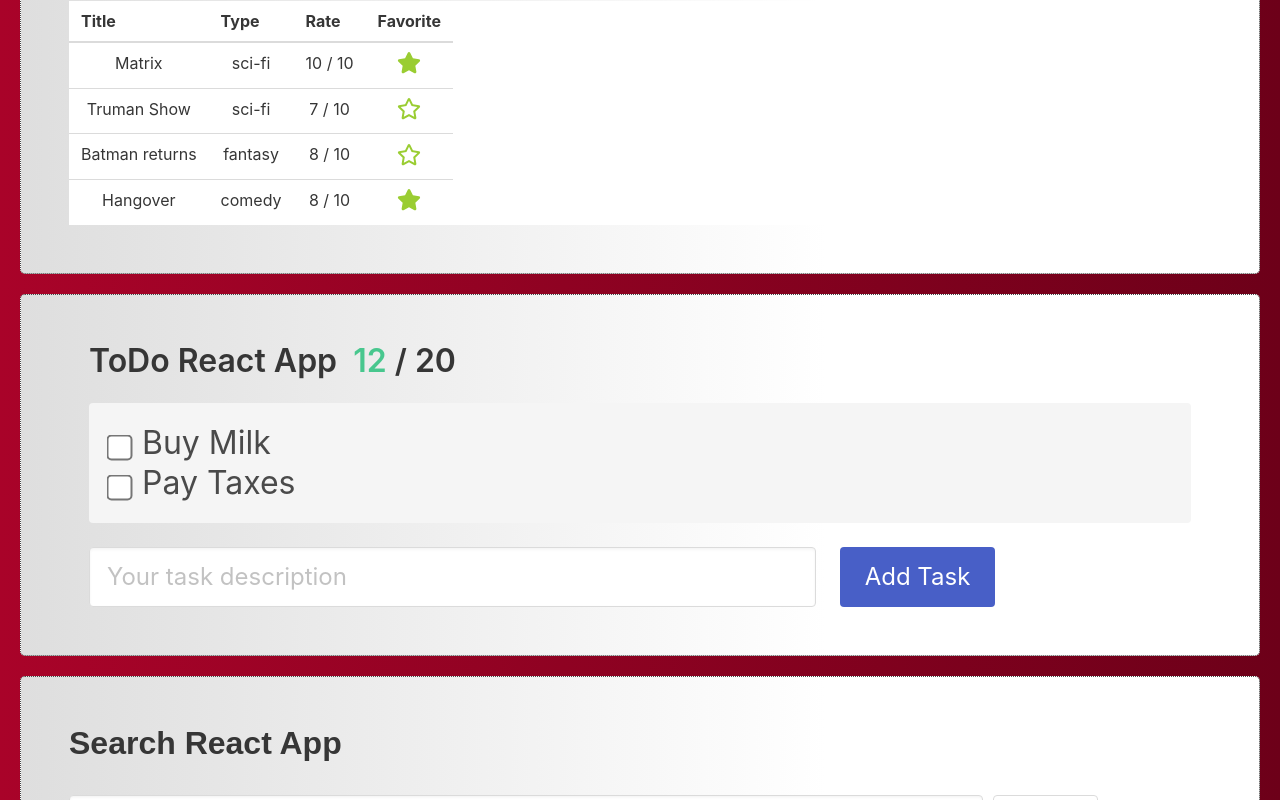
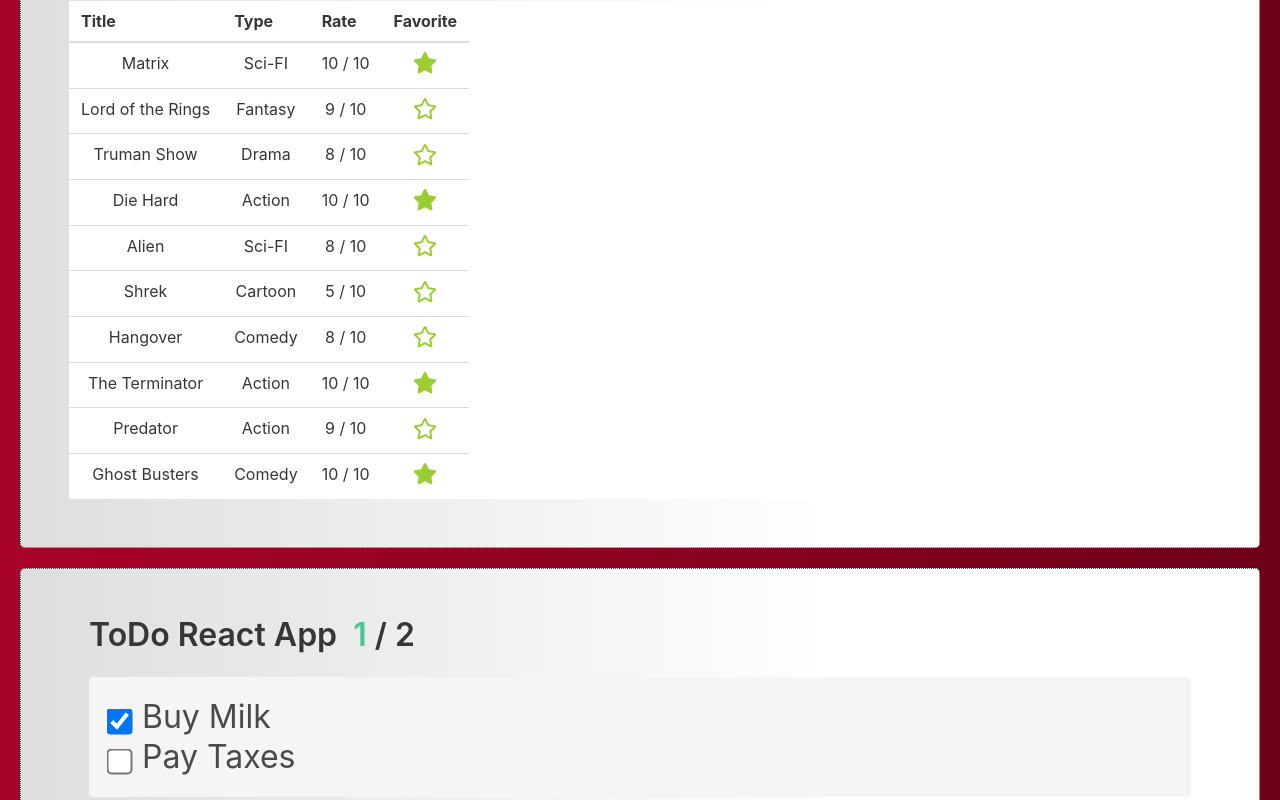
Before and after one commit to wilkpiotr/react-local-apps, a React app: page / in a window 1280 px wide. Shown: the part 340-1140 px from the top of the page. Built offline with nearby package versions, Linux system fonts and the light colour scheme.

Commit message:
finished section ToDo

```diff
--- a/src/components/LikeMovies/LikeMovies.jsx
+++ b/src/components/LikeMovies/LikeMovies.jsx
@@ -1,62 +1,46 @@
-import React from 'react';
+import React, { Component } from 'react';
 import './LikeMovies.css';
 import movies from './data';
+import Table from './Table';
+import Select from './Select';
 
-const LikeMovies = () => {
+class LikeMovies extends Component {
+
+  state = {
+    movies: movies,
+    shownMovies: movies,
+    favorites: false // filter only favorites movies flag
+  };
+
+  handleSelectChange = (e) => {
+
+    const isFavorite =  e.target.value === "favorite" ? true : false;
+    const newMovies = isFavorite ? this.state.movies.filter((movie) => {
+        return movie.favorite;
+    }) : this.state.movies;
+
+    this.setState({
+      shownMovies: newMovies,
+      favorites: e.target.value === "favorite" ? true : false
+    });
+
+
+  }
+
+  render() {
   return (<section className="section LikeMovies project">
     <div className="container">
       <h1 className="title">Like Movies React App</h1>
       <div className="field">
-          <div className="control">
-            <div className="select is-medium">
-              <select>
-                <option>All</option>
-                <option>Favorite</option>
-              </select>
-            </div>
-          </div>
+        <Select onSelectChange={this.handleSelectChange} favorites={this.state.favorites} />
       </div>
       <div className="favorite-count"><i className="fas fa-lg fa-star"/> You like: 3 from 5 movies</div>
       <div className="table">
-        <table className="table">
-        <thead>
-          <tr>
-            <th>Title</th>
-            <th>Type</th>
-            <th>Rate</th>
-            <th>Favorite</th>
-          </tr>
-        </thead>
-        <tbody>
-          <tr>
-            <td>Matrix</td>
-            <td>sci-fi</td>
-            <td>10 / 10</td>
-            <td><span className="icon like-movie"><i className="fas fa-lg fa-star"></i></span></td>
-          </tr>
-          <tr>
-            <td>Truman Show</td>
-            <td>sci-fi</td>
-            <td>7 / 10</td>
-            <td><span className="icon like-movie"><i className="far fa-lg fa-star"></i></span></td>
-          </tr>
-          <tr>
-            <td>Batman returns</td>
-            <td>fantasy</td>
-            <td>8 / 10</td>
-            <td><span className="icon like-movie"><i className="far fa-lg fa-star"></i></span></td>
-          </tr>
-          <tr>
-            <td>Hangover</td>
-            <td>comedy</td>
-            <td>8 / 10</td>
-            <td><span className="icon like-movie"><i className="fas fa-lg fa-star"></i></span></td>
-          </tr>
-        </tbody>
-        </table>
+         <Table shownMovies={this.state.shownMovies}/>
       </div>
       </div>
     </section>)
+  }
 }
 
 export default LikeMovies;
--- /dev/null
+++ b/src/components/LikeMovies/Select.jsx
@@ -0,0 +1,15 @@
+import React from 'react';
+
+const Select = (props) => {
+  return (
+    <div className="control">
+      <div className="select is-medium">
+        <select onChange={props.onSelectChange} value={props.favorites ? "favorite" : "all"} >
+          <option value="all">All</option>
+          <option value="favorite">Favorite</option>
+        </select>
+      </div>
+    </div>
+  )
+}
+export default Select;
--- /dev/null
+++ b/src/components/LikeMovies/Table.jsx
@@ -0,0 +1,36 @@
+import React from 'react';
+import PropTypes from 'prop-types';
+
+const Table = (props) => {
+  return (<table className="table">
+  <thead>
+    <tr>
+      <th>Title</th>
+      <th>Type</th>
+      <th>Rate</th>
+      <th>Favorite</th>
+    </tr>
+  </thead>
+  <tbody>
+    {
+      props.shownMovies.map((movie) => {
+        const iconType = movie.favorite ? 'fas' : 'far';
+        return (
+          <tr key={movie.title}>
+            <td>{movie.title}</td>
+            <td>{movie.type}</td>
+            <td>{movie.rate} / 10</td>
+            <td><span className="icon like-movie"><i className={`${iconType} fa-lg fa-star`}></i></span></td>
+          </tr>
+        );
+      })
+    }
+  </tbody>
+  </table>)
+}
+
+Table.propTypes = {
+  shownMovies: PropTypes.array.isRequired
+}
+
+export default Table;
--- /dev/null
+++ b/src/components/ToDo/AddTask.jsx
@@ -0,0 +1,17 @@
+import React from 'react';
+
+const AddTask = (props) => {
+
+    return (
+        <div className="columns">
+              <div className="column is-two-thirds">
+                <input ref={props.rel} className="input is-large" placeholder="Your task description" />
+              </div>
+              <div className="column">
+                <a onClick={props.onAddTaskClick} className="button is-link is-large">Add Task</a>
+              </div>
+            </div>
+    )
+}
+
+export default AddTask;
--- /dev/null
+++ b/src/components/ToDo/Task.jsx
@@ -0,0 +1,18 @@
+import React from 'react';
+
+const Task = (props) => {
+
+    return (
+
+
+        <div>
+          <label className="checkbox is-size-3">
+            <input onChange={() => props.onClick(props.index)} className="todo-checkbox" checked={props.task.done} type="checkbox" />
+            {props.task.title}
+          </label>
+        </div>
+
+    )
+}
+
+export default Task;
--- /dev/null
+++ b/src/components/ToDo/TaskCounter.jsx
@@ -0,0 +1,11 @@
+import React, { Fragment } from 'react';
+
+const TaskCounter = (props) => {
+    return (
+        <Fragment>
+            <span className="has-text-success">{props.done}</span> / {props.total}
+        </Fragment>
+    )
+}
+
+export default TaskCounter;
--- /dev/null
+++ b/src/components/ToDo/TasksList.jsx
@@ -0,0 +1,15 @@
+import React from 'react';
+import Task from './Task'
+
+const TasksList = (props) => {
+
+    return (<div className="notification">
+     {props.tasks.map((task, index) => {
+        return <Task onClick={props.onTaskClick} index={index} key={index} task={task}/>
+
+    })}
+       </div>
+    )
+}
+
+export default TasksList;
--- /dev/null
+++ b/src/components/ToDo/Title.jsx
@@ -0,0 +1,20 @@
+import React from 'react';
+import TaskCounter from './TaskCounter'
+
+const Title = (props) => {
+
+    let sum = 0;
+    const done = props.counter.forEach((task) => {
+        if (task.done) {
+            sum = sum + 1;
+        } return sum
+    })
+
+    return (
+        <h1 className="title">ToDo React App &nbsp;
+            <TaskCounter done={sum} total={props.counter.length}/>
+        </h1>
+    )
+}
+
+export default Title;
--- a/src/components/ToDo/ToDo.jsx
+++ b/src/components/ToDo/ToDo.jsx
@@ -1,44 +1,55 @@
-import React from 'react';
+import React, { Component } from 'react';
 import './ToDo.css';
+import Title from './Title';
+import TasksList from './TasksList';
+import AddTask from './AddTask';
+// import {PropTypse} from 'prop'
 
-const ToDo = () => {
+class  ToDo extends Component {
+
+
+  state = { tasks: [
+    {title: 'Buy Milk',done: true},
+    {title: 'Pay Taxes', done: false}],
+    input: null}
+
+
+
+  handleTaskClick = (index) => {
+    const newTasks = [...this.state.tasks]
+    if (newTasks[index].done) {
+      newTasks[index].done = false;
+    } else {newTasks[index].done = true};
+
+    this.setState({tasks: newTasks})
+  }
+
+  handleAddTask = (e) => {
+    if (this.input.value !== '') {
+      const newTasks = [...this.state.tasks]
+      const newTask = {title: this.input.value, done: false}
+      newTasks.push(newTask);
+      this.input.value = '';
+      this.input.placeholder = 'Your task description';
+      this.setState({tasks: newTasks})
+    } else {this.input.placeholder = 'You need add task'}
+  }
+
+  render() {
+
 
     return (
       <section className="section todo project">
         <div className="columns">
           <div className="column container is-fluid">
-          <h1 className="title">ToDo React App &nbsp;
-          <span className="has-text-success">12</span> / 20
-          </h1>
-          <div className="notification">
-            <div>
-              <label className="checkbox is-size-3">
-                <input className="todo-checkbox" type="checkbox" />
-                Buy Milk
-              </label>
-            </div>
-
-            <div>
-              <label className="checkbox is-size-3">
-                <input className="todo-checkbox" type="checkbox" />
-                Pay Taxes
-              </label>
-            </div>
-          </div>
-
-          <div className="columns">
-            <div className="column is-two-thirds">
-              <input className="input is-large" placeholder="Your task description" />
-            </div>
-            <div className="column">
-              <a className="button is-link is-large">Add Task</a>
-            </div>
-          </div>
-
+            <Title counter={this.state.tasks}/>
+            <TasksList onTaskClick={this.handleTaskClick} tasks={this.state.tasks}/>
+            <AddTask rel={el => {this.input = el}} onAddTaskClick={this.handleAddTask}/>
           </div>
         </div>
       </section>
     )
   }
+}
 
 export default ToDo;
```
Also changed, not shown: 1 other file (tests, documents, lock files or other folders). Lines whose indentation alone changed are shown as unchanged.
